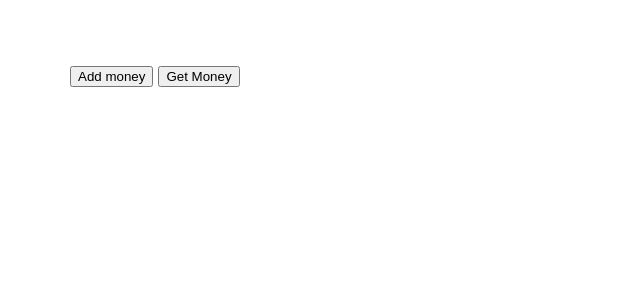
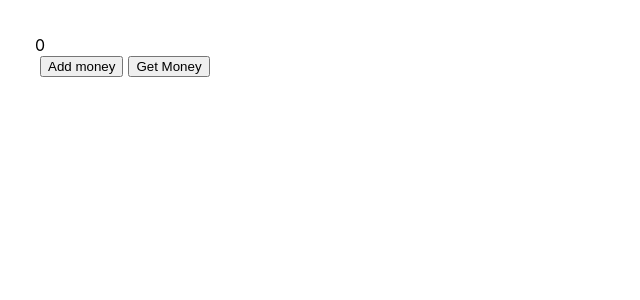
Before and after one commit to DmitryShastel/Native_JS_2.0_old, a React (Create React App) app in the folder Folder_1/native_js_2.0/: page / in a window 1280 px wide. Shown: the top 300 px of the page, without its empty margins (0-640 px from the left). Built offline with nearby package versions, Linux system fonts and the light colour scheme.

Commit message:
The Counter-Money 1.0 is done

```diff
--- a/Folder_1/native_js_2.0/src/App.tsx
+++ b/Folder_1/native_js_2.0/src/App.tsx
@@ -5,8 +5,6 @@ import {Interface} from "./Native_JS_2.0/Native_JS_Tuesday/Application-Redux/com
 
 export function App() {
     return (
-        <div className="App">
-           <Interface/>
-        </div>
+        <Interface/>
     );
 }
--- a/Folder_1/native_js_2.0/src/Native_JS_2.0/Native_JS_Tuesday/Application-Redux/components/interfice.tsx
+++ b/Folder_1/native_js_2.0/src/Native_JS_2.0/Native_JS_Tuesday/Application-Redux/components/interfice.tsx
@@ -1,19 +1,27 @@
 import React from 'react';
 import {useDispatch, useSelector} from "react-redux";
-import {defaultState, DefaultStateType} from "../reducers/reducers";
+import {DefaultStateType} from "../reducers/reducers";
 
 
-export const Interface = ( ) => {
-     let state = defaultState
+export const Interface = () => {
 
     const dispatch = useDispatch()
-    const cash = useSelector(state => defaultState.cash)
+    const cash = useSelector<DefaultStateType, number>(state => state.cash)
     console.log(cash)
+
+    let addMoney = (cash: number) => {
+         dispatch({type:'ADD_MONEY', payload: cash})
+    }
+
+    let getMoney = (cash: number) => {
+        dispatch({type:'GET_MONEY', payload: cash})
+    }
 
     return (
         <div>
-            <button>Add money</button>
-            <button>Get Money</button>
+            <div>{cash}</div>
+            <button onClick={() => {addMoney(Number(prompt()))}}>Add money</button>
+            <button onClick={() => {getMoney(Number(prompt()))}}>Get Money</button>
         </div>
     )
 }
```
Also changed, not shown: Folder_1/native_js_2.0/src/index.tsx (line endings or trailing spaces).
